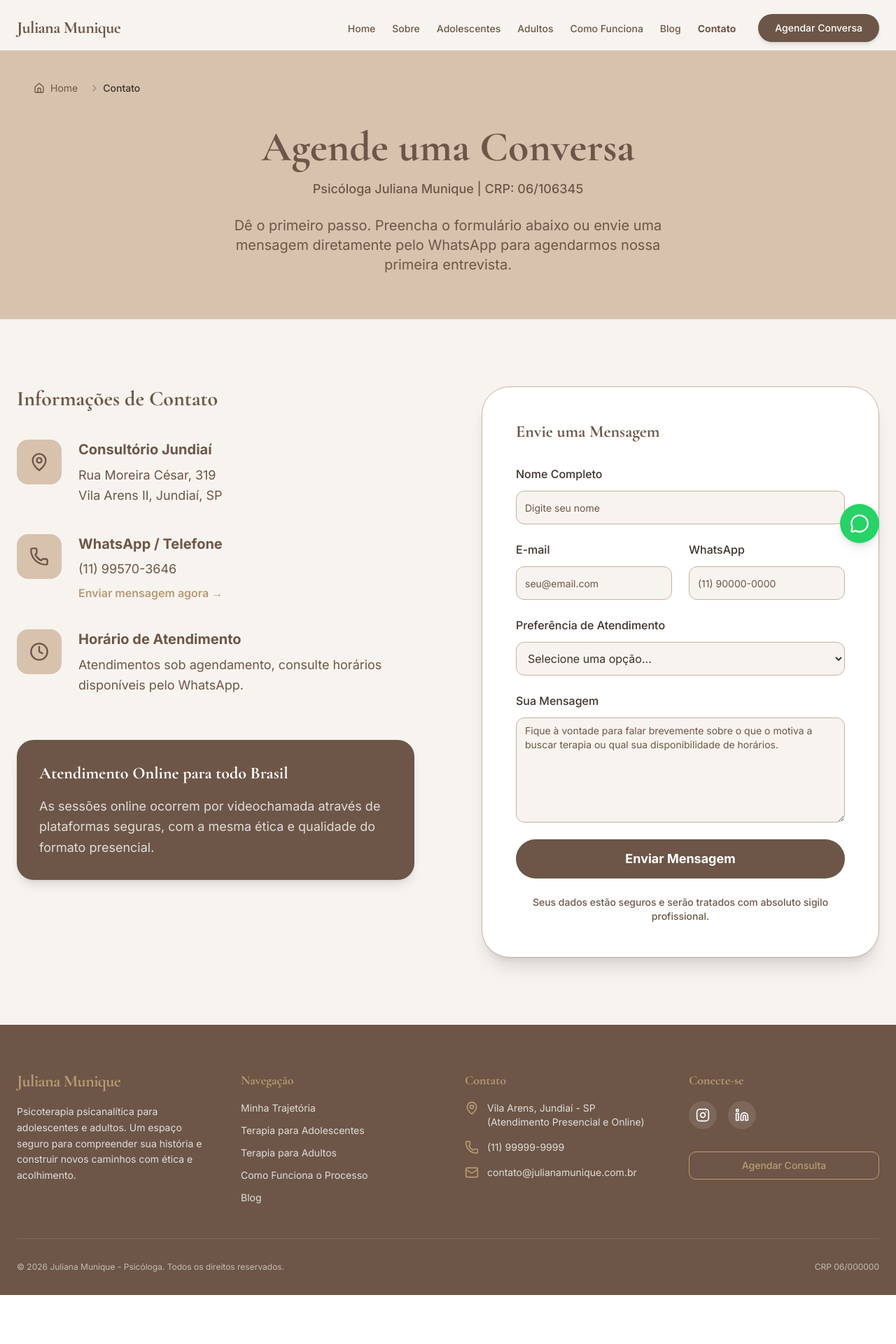
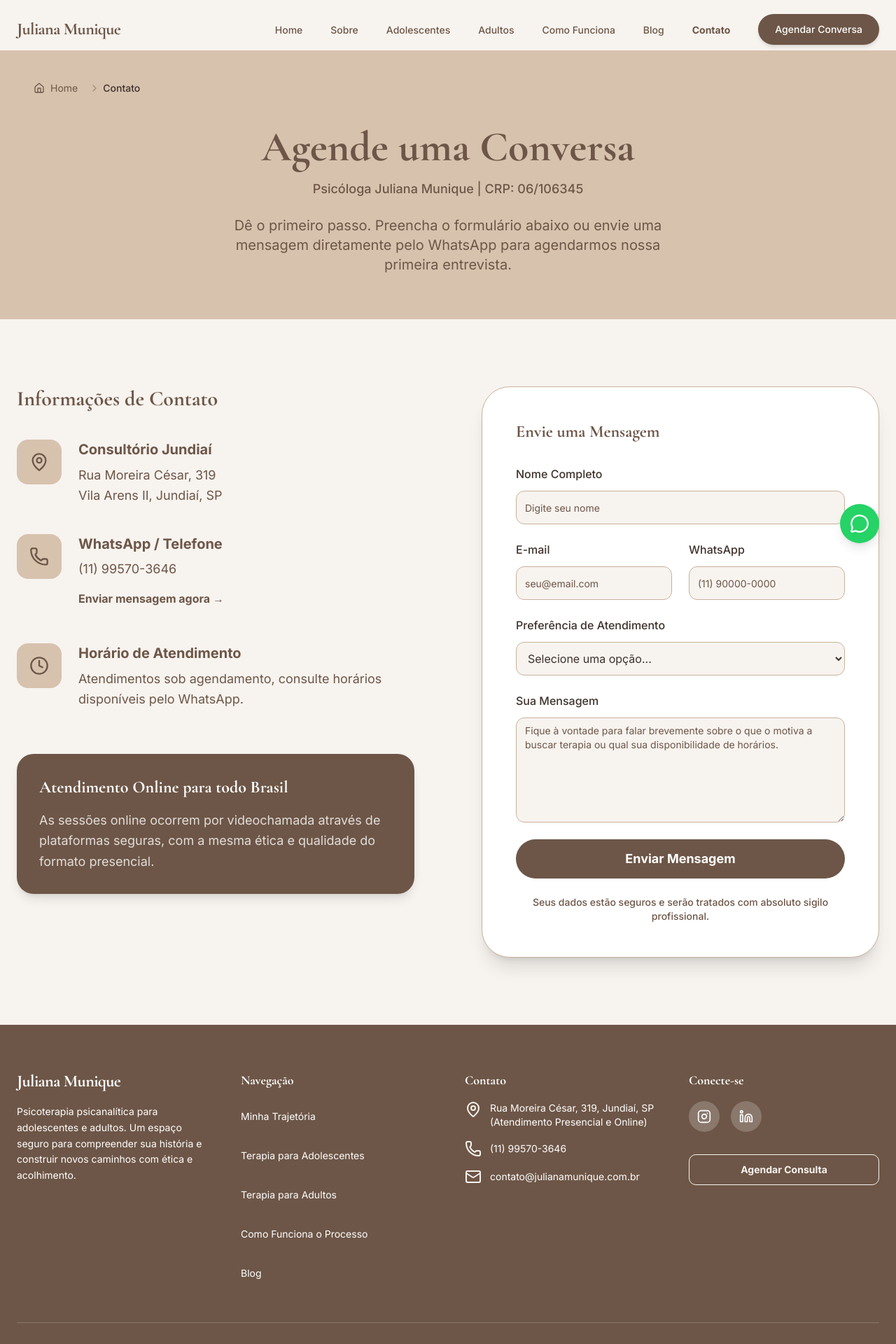
Before and after one commit to fernandogabos/site-psic-loga-juliana-munique-821vhrkc0, a React (Vite) app: page /contato in a window 1280 px wide. Shown: the top 1920 px of the page at 70% size. Before the commit the page ends 1850 px from the top, so only its background shows below. Built offline with nearby package versions, Linux system fonts and the light colour scheme.

Commit message:
Refactor for accessibility and responsiveness

```diff
--- a/src/components/Footer.tsx
+++ b/src/components/Footer.tsx
@@ -7,40 +7,55 @@ export function Footer() {
       <div className="container mx-auto px-4 md:px-6">
         <div className="grid grid-cols-1 md:grid-cols-2 lg:grid-cols-4 gap-12 mb-12">
           <div className="space-y-4">
-            <h3 className="text-2xl font-serif font-bold tracking-tight text-accent">
+            <h3 className="text-2xl font-serif font-bold tracking-tight text-primary-foreground">
               Juliana Munique
             </h3>
-            <p className="text-primary-foreground/80 text-sm leading-relaxed">
+            <p className="text-primary-foreground text-sm leading-relaxed">
               Psicoterapia psicanalítica para adolescentes e adultos. Um espaço seguro para
               compreender sua história e construir novos caminhos com ética e acolhimento.
             </p>
           </div>
 
-          <div className="space-y-4">
-            <h4 className="font-serif font-bold text-lg text-accent">Navegação</h4>
-            <ul className="space-y-3 text-sm text-primary-foreground/80">
+          <div className="space-y-4" aria-label="Navegação Rodapé">
+            <h4 className="font-serif font-bold text-lg text-primary-foreground">Navegação</h4>
+            <ul className="space-y-3 text-sm text-primary-foreground">
               <li>
-                <Link to="/sobre" className="hover:text-accent transition-colors">
+                <Link
+                  to="/sobre"
+                  className="hover:text-background focus-visible:outline-none focus-visible:ring-2 focus-visible:ring-ring focus-visible:ring-offset-2 focus-visible:ring-offset-primary transition-colors p-1 -ml-1 rounded-sm min-h-[44px] inline-flex items-center"
+                >
                   Minha Trajetória
                 </Link>
               </li>
               <li>
-                <Link to="/adolescentes" className="hover:text-accent transition-colors">
+                <Link
+                  to="/adolescentes"
+                  className="hover:text-background focus-visible:outline-none focus-visible:ring-2 focus-visible:ring-ring focus-visible:ring-offset-2 focus-visible:ring-offset-primary transition-colors p-1 -ml-1 rounded-sm min-h-[44px] inline-flex items-center"
+                >
                   Terapia para Adolescentes
                 </Link>
               </li>
               <li>
-                <Link to="/adultos" className="hover:text-accent transition-colors">
+                <Link
+                  to="/adultos"
+                  className="hover:text-background focus-visible:outline-none focus-visible:ring-2 focus-visible:ring-ring focus-visible:ring-offset-2 focus-visible:ring-offset-primary transition-colors p-1 -ml-1 rounded-sm min-h-[44px] inline-flex items-center"
+                >
                   Terapia para Adultos
                 </Link>
               </li>
               <li>
-                <Link to="/como-funciona" className="hover:text-accent transition-colors">
+                <Link
+                  to="/como-funciona"
+                  className="hover:text-background focus-visible:outline-none focus-visible:ring-2 focus-visible:ring-ring focus-visible:ring-offset-2 focus-visible:ring-offset-primary transition-colors p-1 -ml-1 rounded-sm min-h-[44px] inline-flex items-center"
+                >
                   Como Funciona o Processo
                 </Link>
               </li>
               <li>
-                <Link to="/blog" className="hover:text-accent transition-colors">
+                <Link
+                  to="/blog"
+                  className="hover:text-background focus-visible:outline-none focus-visible:ring-2 focus-visible:ring-ring focus-visible:ring-offset-2 focus-visible:ring-offset-primary transition-colors p-1 -ml-1 rounded-sm min-h-[44px] inline-flex items-center"
+                >
                   Blog
                 </Link>
               </li>
@@ -48,49 +63,49 @@ export function Footer() {
           </div>
 
           <div className="space-y-4">
-            <h4 className="font-serif font-bold text-lg text-accent">Contato</h4>
-            <ul className="space-y-4 text-sm text-primary-foreground/80">
+            <h4 className="font-serif font-bold text-lg text-primary-foreground">Contato</h4>
+            <ul className="space-y-4 text-sm text-primary-foreground">
               <li className="flex items-start gap-3">
-                <MapPin className="h-5 w-5 shrink-0 text-accent" />
+                <MapPin className="h-6 w-6 shrink-0 text-background" aria-hidden="true" />
                 <span>
-                  Vila Arens, Jundiaí - SP
+                  Rua Moreira César, 319, Jundiaí, SP
                   <br />
                   (Atendimento Presencial e Online)
                 </span>
               </li>
               <li className="flex items-center gap-3">
-                <Phone className="h-5 w-5 shrink-0 text-accent" />
-                <span>(11) 99999-9999</span>
+                <Phone className="h-6 w-6 shrink-0 text-background" aria-hidden="true" />
+                <span>(11) 99570-3646</span>
               </li>
               <li className="flex items-center gap-3">
-                <Mail className="h-5 w-5 shrink-0 text-accent" />
+                <Mail className="h-6 w-6 shrink-0 text-background" aria-hidden="true" />
                 <span>contato@julianamunique.com.br</span>
               </li>
             </ul>
           </div>
 
           <div className="space-y-4">
-            <h4 className="font-serif font-bold text-lg text-accent">Conecte-se</h4>
+            <h4 className="font-serif font-bold text-lg text-primary-foreground">Conecte-se</h4>
             <div className="flex gap-4">
               <a
                 href="#"
-                className="h-10 w-10 rounded-full bg-primary-foreground/10 flex items-center justify-center hover:bg-accent hover:text-primary transition-all"
+                className="h-[44px] w-[44px] rounded-full bg-primary-foreground/20 flex items-center justify-center hover:bg-background hover:text-primary focus-visible:outline-none focus-visible:ring-2 focus-visible:ring-ring focus-visible:ring-offset-2 focus-visible:ring-offset-primary transition-all"
                 aria-label="Instagram"
               >
-                <Instagram className="h-5 w-5" />
+                <Instagram className="h-5 w-5" aria-hidden="true" />
               </a>
               <a
                 href="#"
-                className="h-10 w-10 rounded-full bg-primary-foreground/10 flex items-center justify-center hover:bg-accent hover:text-primary transition-all"
+                className="h-[44px] w-[44px] rounded-full bg-primary-foreground/20 flex items-center justify-center hover:bg-background hover:text-primary focus-visible:outline-none focus-visible:ring-2 focus-visible:ring-ring focus-visible:ring-offset-2 focus-visible:ring-offset-primary transition-all"
                 aria-label="LinkedIn"
               >
-                <Linkedin className="h-5 w-5" />
+                <Linkedin className="h-5 w-5" aria-hidden="true" />
               </a>
             </div>
             <div className="pt-4">
               <Link
                 to="/contato"
-                className="inline-flex items-center justify-center rounded-md text-sm font-medium transition-colors border border-accent text-accent hover:bg-accent hover:text-primary h-10 px-4 py-2 w-full"
+                className="inline-flex items-center justify-center rounded-md text-sm font-bold transition-colors border border-background text-background hover:bg-background hover:text-primary min-h-[44px] px-4 py-2 w-full focus-visible:outline-none focus-visible:ring-2 focus-visible:ring-ring focus-visible:ring-offset-2 focus-visible:ring-offset-primary"
               >
                 Agendar Consulta
               </Link>
@@ -98,11 +113,11 @@ export function Footer() {
           </div>
         </div>
 
-        <div className="pt-8 border-t border-primary-foreground/10 flex flex-col md:flex-row justify-between items-center gap-4 text-xs text-primary-foreground/60">
+        <div className="pt-8 border-t border-primary-foreground/20 flex flex-col md:flex-row justify-between items-center gap-4 text-sm text-primary-foreground/90">
           <p>
             © {new Date().getFullYear()} Juliana Munique - Psicóloga. Todos os direitos reservados.
           </p>
-          <p>CRP 06/000000</p>
+          <p>CRP 06/106345</p>
         </div>
       </div>
     </footer>
--- a/src/components/Header.tsx
+++ b/src/components/Header.tsx
@@ -41,32 +41,38 @@ export function Header() {
       )}
     >
       <div className="container mx-auto px-4 md:px-6 flex items-center justify-between">
-        <Link to="/" className="text-2xl font-serif font-bold text-primary tracking-tight">
+        <Link
+          to="/"
+          className="text-2xl font-serif font-bold text-primary tracking-tight focus-visible:outline-none focus-visible:ring-2 focus-visible:ring-ring focus-visible:ring-offset-2 rounded-md p-1 -ml-1"
+          aria-label="Página Inicial Juliana Munique"
+        >
           Juliana Munique
         </Link>
 
         {/* Desktop Nav */}
-        <nav className="hidden lg:flex items-center gap-8">
+        <nav className="hidden lg:flex items-center gap-8" aria-label="Navegação Principal">
           <ul className="flex items-center gap-6">
-            {links.map((link) => (
+            {links.map((link) => {
+              const isActive = location.pathname === link.path
+              return (
                 <li key={link.path}>
                   <Link
                     to={link.path}
+                    aria-current={isActive ? 'page' : undefined}
                     className={cn(
-                    'text-sm font-medium transition-colors hover:text-accent',
-                    location.pathname === link.path
-                      ? 'text-primary font-bold'
-                      : 'text-muted-foreground',
+                      'text-sm font-medium transition-colors hover:text-primary focus-visible:outline-none focus-visible:ring-2 focus-visible:ring-ring focus-visible:ring-offset-2 p-2 rounded-md',
+                      isActive ? 'text-primary font-bold' : 'text-muted-foreground',
                     )}
                   >
                     {link.name}
                   </Link>
                 </li>
-            ))}
+              )
+            })}
           </ul>
           <Button
             asChild
-            className="rounded-full px-6 bg-primary text-primary-foreground hover:bg-primary/90 transition-transform hover:scale-105 shadow-md"
+            className="rounded-full px-6 min-h-[44px] bg-primary text-primary-foreground hover:bg-primary/90 transition-transform hover:scale-105 shadow-md focus-visible:ring-offset-2"
           >
             <Link to="/contato">Agendar Conversa</Link>
           </Button>
@@ -74,36 +80,47 @@ export function Header() {
 
         {/* Mobile Toggle */}
         <button
-          className="lg:hidden text-primary focus:outline-none p-2"
+          className="lg:hidden text-primary focus:outline-none focus-visible:ring-2 focus-visible:ring-ring focus-visible:ring-offset-2 min-h-[44px] min-w-[44px] flex items-center justify-center rounded-md"
           onClick={() => setIsOpen(!isOpen)}
-          aria-label="Toggle Menu"
+          aria-expanded={isOpen}
+          aria-controls="mobile-menu"
+          aria-label={isOpen ? 'Fechar Menu' : 'Abrir Menu'}
         >
-          {isOpen ? <X className="h-6 w-6" /> : <Menu className="h-6 w-6" />}
+          {isOpen ? (
+            <X className="h-6 w-6" aria-hidden="true" />
+          ) : (
+            <Menu className="h-6 w-6" aria-hidden="true" />
+          )}
         </button>
       </div>
 
       {/* Mobile Menu */}
       {isOpen && (
-        <div className="lg:hidden absolute top-full left-0 right-0 bg-background border-b border-border shadow-lg animate-fade-in-down max-h-[80vh] overflow-y-auto">
-          <nav className="flex flex-col p-6 space-y-2">
-            {links.map((link) => (
+        <div
+          id="mobile-menu"
+          className="lg:hidden absolute top-full left-0 right-0 bg-background border-b border-border shadow-lg animate-fade-in-down max-h-[80vh] overflow-y-auto"
+        >
+          <nav className="flex flex-col p-6 space-y-2" aria-label="Navegação Mobile">
+            {links.map((link) => {
+              const isActive = location.pathname === link.path
+              return (
                 <Link
                   key={link.path}
                   to={link.path}
+                  aria-current={isActive ? 'page' : undefined}
                   className={cn(
-                  'py-3 px-4 rounded-xl text-base font-medium transition-colors hover:bg-muted',
-                  location.pathname === link.path
-                    ? 'text-primary bg-muted font-bold'
-                    : 'text-muted-foreground',
+                    'py-3 px-4 min-h-[44px] flex items-center rounded-xl text-base font-medium transition-colors hover:bg-muted focus-visible:outline-none focus-visible:ring-2 focus-visible:ring-ring',
+                    isActive ? 'text-primary bg-muted font-bold' : 'text-muted-foreground',
                   )}
                 >
                   {link.name}
                 </Link>
-            ))}
+              )
+            })}
             <div className="pt-4">
               <Button
                 asChild
-                className="w-full rounded-full h-12 bg-primary text-primary-foreground text-base shadow-md"
+                className="w-full rounded-full h-[44px] min-h-[44px] bg-primary text-primary-foreground text-base shadow-md focus-visible:ring-offset-2"
               >
                 <Link to="/contato">Agendar Conversa</Link>
               </Button>
--- a/src/components/WhatsAppButton.tsx
+++ b/src/components/WhatsAppButton.tsx
@@ -3,13 +3,13 @@ import { MessageCircle } from 'lucide-react'
 export function WhatsAppButton() {
   return (
     <a
-      href="https://wa.me/5511999999999"
+      href="https://wa.me/5511995703646"
       target="_blank"
       rel="noopener noreferrer"
-      className="fixed bottom-6 right-6 z-[60] flex h-14 w-14 animate-float items-center justify-center rounded-full bg-[#25D366] text-white shadow-lg transition-transform hover:scale-110 focus:outline-none focus:ring-2 focus:ring-[#25D366] focus:ring-offset-2"
+      className="fixed bottom-6 right-6 z-[60] flex min-h-[56px] min-w-[56px] animate-float items-center justify-center rounded-full bg-[#25D366] text-white shadow-lg transition-transform hover:scale-110 focus-visible:outline-none focus-visible:ring-2 focus-visible:ring-[#25D366] focus-visible:ring-offset-2"
       aria-label="Agendar via WhatsApp"
     >
-      <MessageCircle className="h-7 w-7" />
+      <MessageCircle className="h-7 w-7" aria-hidden="true" />
     </a>
   )
 }
--- a/src/pages/Contato.tsx
+++ b/src/pages/Contato.tsx
@@ -58,7 +58,10 @@ export default function Contato() {
 
             <div className="space-y-10">
               <div className="flex gap-6 items-start">
-                <div className="bg-secondary p-4 rounded-2xl h-16 w-16 flex items-center justify-center shrink-0">
+                <div
+                  className="bg-secondary p-4 rounded-2xl h-16 w-16 flex items-center justify-center shrink-0"
+                  aria-hidden="true"
+                >
                   <MapPin className="h-7 w-7 text-primary" />
                 </div>
                 <div>
@@ -72,7 +75,10 @@ export default function Contato() {
               </div>
 
               <div className="flex gap-6 items-start">
-                <div className="bg-secondary p-4 rounded-2xl h-16 w-16 flex items-center justify-center shrink-0">
+                <div
+                  className="bg-secondary p-4 rounded-2xl h-16 w-16 flex items-center justify-center shrink-0"
+                  aria-hidden="true"
+                >
                   <Phone className="h-7 w-7 text-primary" />
                 </div>
                 <div>
@@ -82,7 +88,7 @@ export default function Contato() {
                     href="https://wa.me/message/KCOHOGJC7PANP1"
                     target="_blank"
                     rel="noopener noreferrer"
-                    className="text-accent font-semibold hover:text-primary transition-colors inline-block"
+                    className="text-primary font-bold hover:text-foreground focus-visible:outline-none focus-visible:ring-2 focus-visible:ring-ring focus-visible:ring-offset-2 transition-colors inline-block min-h-[44px] py-2 rounded-md"
                   >
                     Enviar mensagem agora →
                   </a>
@@ -90,7 +96,10 @@ export default function Contato() {
               </div>
 
               <div className="flex gap-6 items-start">
-                <div className="bg-secondary p-4 rounded-2xl h-16 w-16 flex items-center justify-center shrink-0">
+                <div
+                  className="bg-secondary p-4 rounded-2xl h-16 w-16 flex items-center justify-center shrink-0"
+                  aria-hidden="true"
+                >
                   <Clock className="h-7 w-7 text-primary" />
                 </div>
                 <div>
@@ -162,7 +171,7 @@ export default function Contato() {
                 </Label>
                 <select
                   id="modality"
-                  className="flex h-12 w-full rounded-xl border border-input bg-background px-3 py-2 text-base ring-offset-background focus-visible:outline-none focus-visible:ring-2 focus-visible:ring-primary"
+                  className="flex h-12 min-h-[44px] w-full rounded-xl border border-input bg-background px-3 py-2 text-base ring-offset-background focus-visible:outline-none focus-visible:ring-2 focus-visible:ring-ring focus-visible:ring-offset-2"
                   required
                   defaultValue=""
                 >
@@ -189,7 +198,7 @@ export default function Contato() {
 
               <Button
                 type="submit"
-                className="w-full h-14 text-lg font-bold rounded-full mt-4 bg-primary hover:bg-primary/90 transition-transform hover:scale-[1.02]"
+                className="w-full h-14 min-h-[56px] text-lg font-bold rounded-full mt-4 bg-primary hover:bg-primary/90 transition-transform hover:scale-[1.02] focus-visible:ring-offset-2"
                 disabled={isSubmitting}
               >
                 {isSubmitting ? 'Enviando sua mensagem...' : 'Enviar Mensagem'}
--- a/src/pages/Sobre.tsx
+++ b/src/pages/Sobre.tsx
@@ -30,7 +30,7 @@ export default function Sobre() {
               <div className="rounded-3xl overflow-hidden shadow-2xl aspect-[3/4] border-8 border-white">
                 <img
                   src="https://img.usecurling.com/ppl/large?gender=female&seed=juliana2"
-                  alt="Juliana Munique"
+                  alt="Retrato da Psicóloga Juliana Munique"
                   className="w-full h-full object-cover"
                 />
               </div>
```
Also changed, not shown: src/pages/Adolescentes.tsx (+4 -4 lines), src/pages/Adultos.tsx (+4 -4 lines), src/pages/Blog.tsx (+19 -9 lines), src/pages/BlogPost.tsx (+6 -6 lines), src/pages/ComoFunciona.tsx (+15 -9 lines), src/pages/Index.tsx (+41 -31 lines), .skip.config.json. Lines whose indentation alone changed are shown as unchanged.
